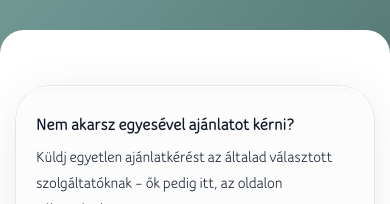
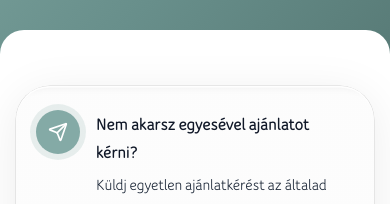
Before and after one commit to weinpergyula-dot/eskuvorekeszulok, a Next.js app: page / in a window 390 px wide. Shown: the part 1159-1363 px from the top of the page. Built offline with nearby package versions, Linux system fonts and the light colour scheme; no server answers; the database is empty.

Commit message:
Csoportos ajánlatkérés sáv: figyelemfelhívó teal ikon
A papírrepülő ikon teli teal körben, halvány teal gyűrűvel, mobilon is
megjelenik a szöveg előtt.

Co-Authored-By: Claude Opus 5.5 <noreply@anthropic.com>
Claude-Session: https://claude.ai/code/session_01QVKeofKYxMo6Trce9gWPsp

```diff
--- a/src/components/home/group-quote-cta.tsx
+++ b/src/components/home/group-quote-cta.tsx
@@ -15,11 +15,13 @@ export function GroupQuoteCta() {
       <div className="chat-composer-glass relative isolate overflow-hidden px-5 py-6 sm:px-7 sm:py-7">
         <div className="flex flex-col gap-5 sm:flex-row sm:items-center sm:justify-between sm:gap-8">
           <div className="flex items-start gap-4">
+            {/* Figyelemfelhívó ikon: teli teal kör halvány teal gyűrűvel,
+                mobilon is. */}
             <span
               aria-hidden
-              className="hidden h-11 w-11 shrink-0 place-items-center rounded-full bg-[#84AAA6]/15 sm:grid"
+              className="grid h-11 w-11 shrink-0 place-items-center rounded-full bg-[#84AAA6] shadow-[0_0_0_6px_rgba(132,170,166,0.18)]"
             >
-              <Send className="h-5 w-5 text-[#6B8E8A]" strokeWidth={1.75} />
+              <Send className="h-5 w-5 text-white" strokeWidth={2} />
             </span>
             <div>
               <h2 className="text-lg font-bold text-gray-900 sm:text-xl">
```
